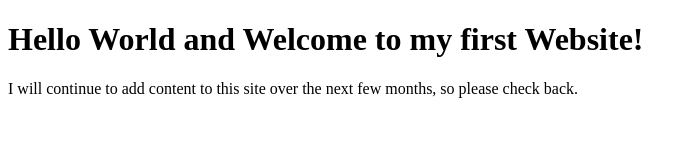
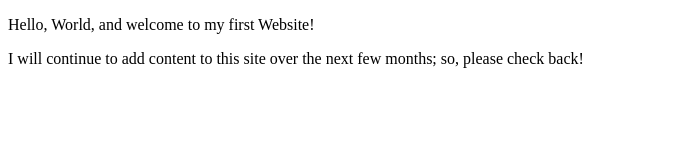
Before and after one commit to Rahmaalru/Rahmah, a plain HTML site: page index.html in a window 1280 px wide. Shown: the whole page, without its empty margins (0-696 px from the left). Drawn offline with Linux system fonts and the light colour scheme.

Commit message:
Update index.html

```diff
--- a/index.html
+++ b/index.html
@@ -1,9 +1,15 @@
 <!DOCTYPE html>
-<html>
+<html lang="en">
+  <head>
+    <meta charset="utf-8">
+    <meta name="viewport"  content="width=device-width, initial-scale=1.0">
+    <meta name="author" content="Rahmah">
+    <title>Rahmah Web Developer</title>
+  </head>
 <body>
 
-<h1>Hello World and Welcome to my first Website!</h1>
-<p>I will continue to add content to this site over the next few months, so please check back.</p>
+<p>Hello, World, and welcome to my first Website!</p>
+<p>I will continue to add content to this site over the next few months; so, please check back!</p>
 
 </body>
 </html>
```
